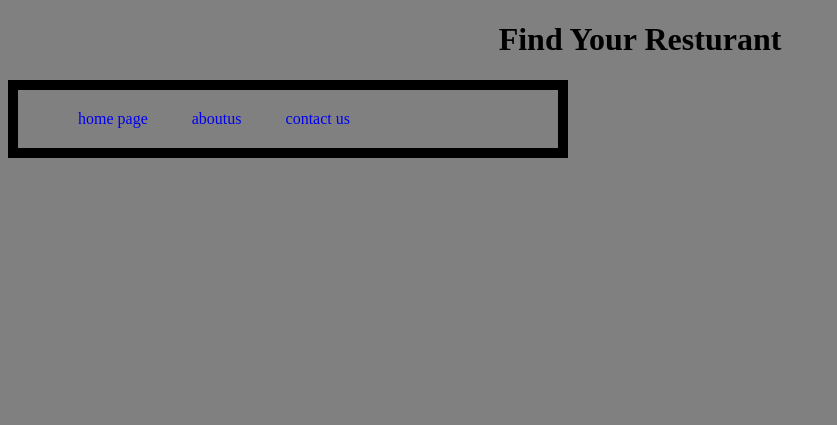
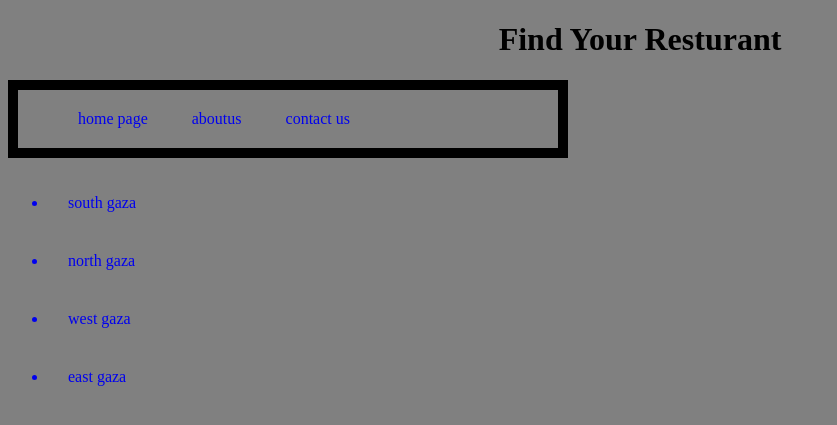
Before and after one commit to Khaledzaq/restaurant-project, a Flask app: page / in a window 1280 px wide. Shown: the top 425 px of the page, without its empty margins (0-837 px from the left). Run offline with Flask 2, Linux system fonts and the light colour scheme.

Commit message:
added homepage

```diff
--- a/templates/homepage.html
+++ b/templates/homepage.html
@@ -2,5 +2,16 @@
 {%block head%}
 {%endblock%}
 
+
+
+
+
+
 {%block body%}
+<ul>
+	<a href="/south"><li>south gaza</li></a>
+	<a href="/north"><li>north gaza</li></a>
+	<a href="/west"><li>west gaza</li></a>
+	<a href="/east"><li>east gaza</li></a>
+</ul>
 {%endblock%}
```
